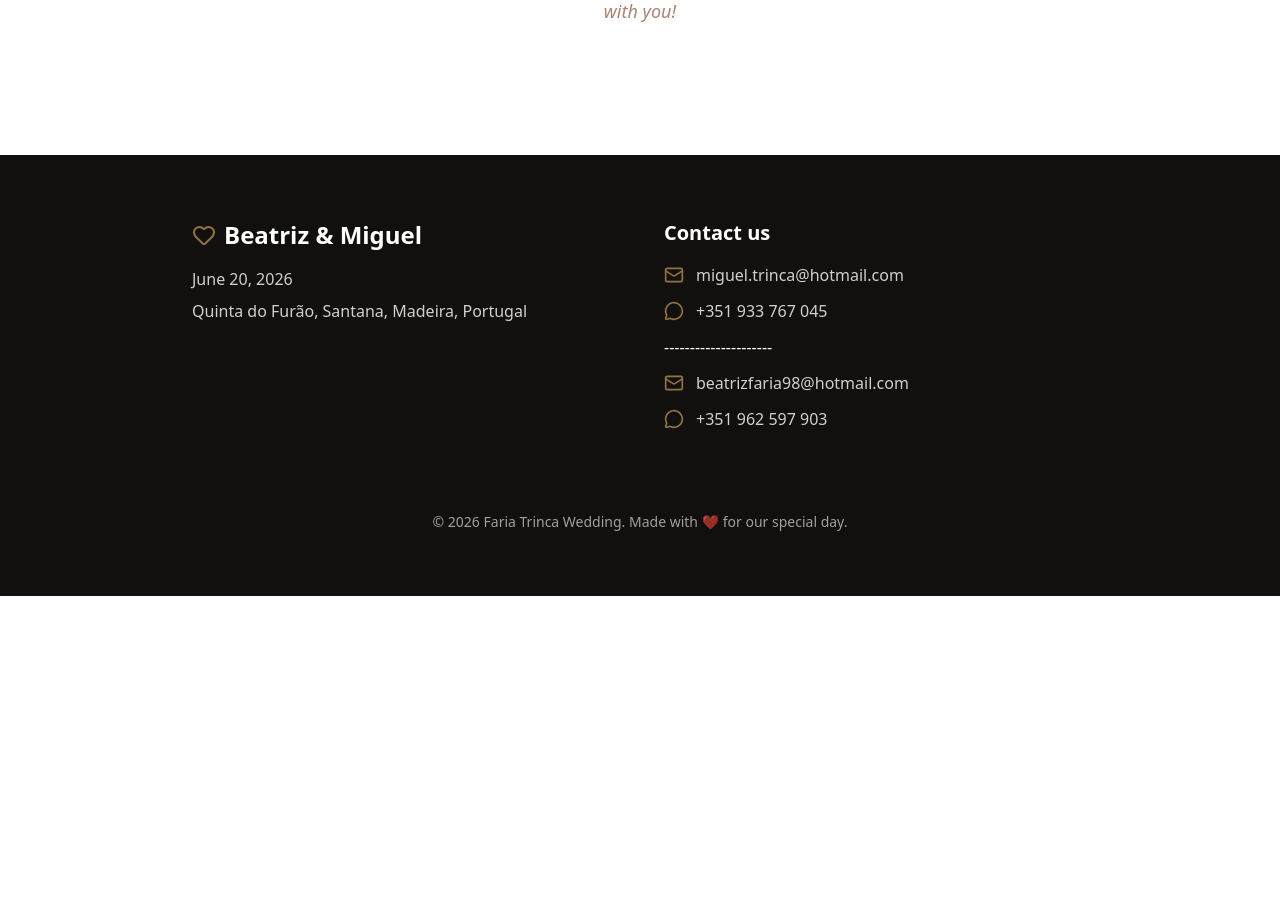
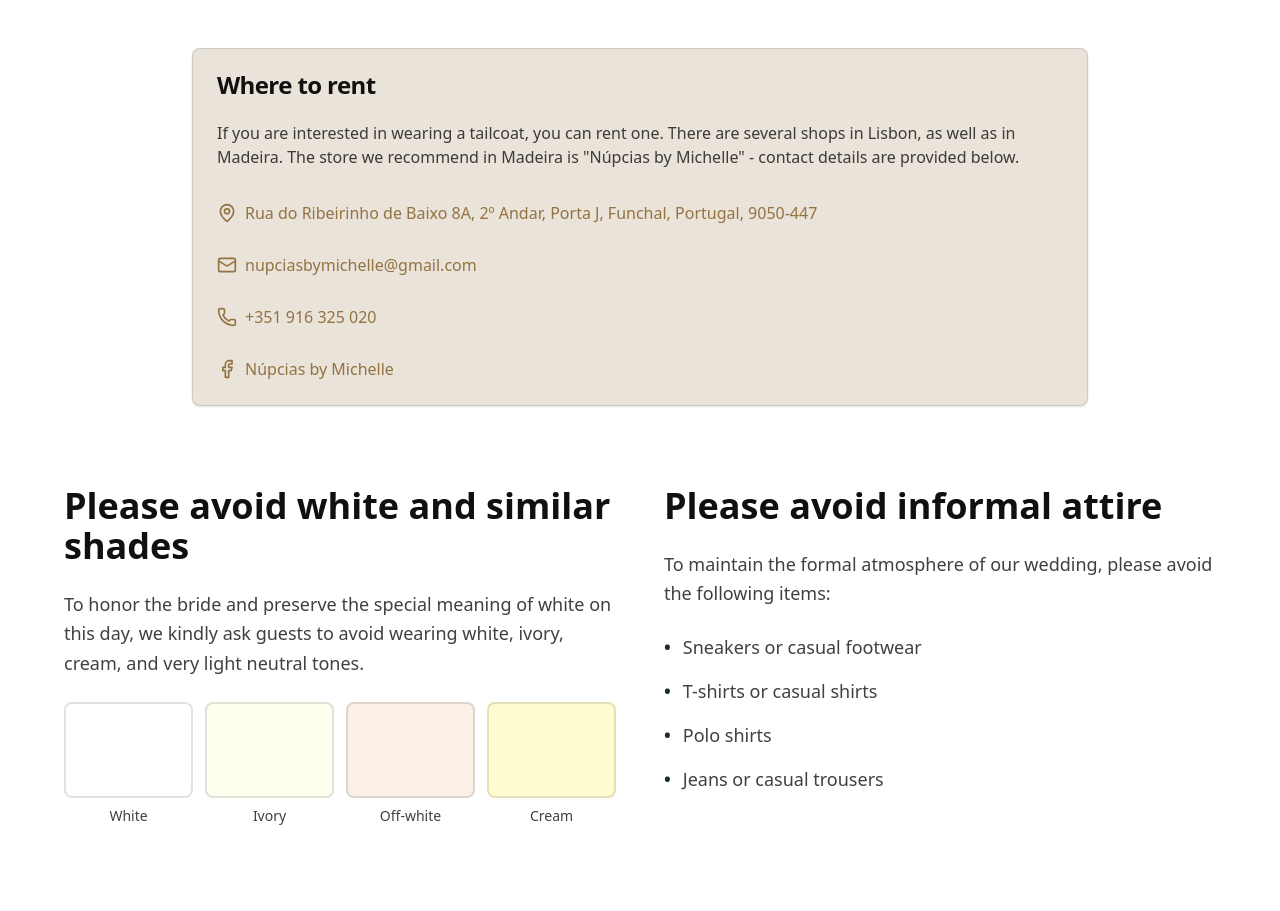
Before and after one commit to MiguelTrinca/wedding-website, a Next.js app: page /dress-code/men in a window 1280 px wide. Shown: the part 1880-2791 px from the top of the page. Before the commit the page ends 2476 px from the top, so only its background shows below. Built offline with nearby package versions, Linux system fonts and the light colour scheme.

Commit message:
Feat (Fraque Rental): Added fraque rental card and re-added the avoiding colors and outfits

```diff
--- a/src/app/dress-code/men/page.tsx
+++ b/src/app/dress-code/men/page.tsx
@@ -6,10 +6,13 @@ import { Carousel, CarouselContent, CarouselItem, CarouselPrevious, CarouselNext
 import { useLanguage } from "@/contexts/LanguageContext"
 import { LanguageProvider } from "@/contexts/LanguageContext"
 import { useState } from "react"
+import { Card, CardContent, CardHeader, CardTitle } from "@/components/ui/card"
+import { Car, Facebook, Link, Mail, MapPin, MessageCircle, Phone } from "lucide-react"
 
 function MenDressCodePageContent() {
   const { t } = useLanguage()
   const [current, setCurrent] = useState(0)
+
   // Real-life tailcoat examples for carousel
   const tailcoatExamples = [
     {
@@ -198,6 +201,119 @@ function MenDressCodePageContent() {
             </div>
           </section>
 
+          {/** Where to Rent */}
+          <section className="py-20 scroll-mt-20">
+          <div className="container mx-auto px-4">
+
+
+            <div className="max-w-4xl mx-auto space-y-8">
+              <Card className="bg-secondary/20">
+                <CardHeader>
+                  <CardTitle className="text-foreground">{t("dressCodeMen.rentFraque")}</CardTitle>
+                </CardHeader>
+                <CardContent>
+                  <p className="text-foreground/80 mb-4">
+                    {t("dressCodeMen.rentFraqueDesc")}
+                  </p>
+                  <div className="flex flex-col gap-3 mt-4">
+                    <div className="inline-flex items-center gap-2 text-secondary hover:text-secondary/80 transition-colors mt-4">
+                      <MapPin className="h-5 w-5" />
+                      <span>Rua do Ribeirinho de Baixo 8A, 2º Andar, Porta J, Funchal, Portugal, 9050-447</span>
+                    </div>
+                    <div className="inline-flex items-center gap-2 text-secondary hover:text-secondary/80 transition-colors mt-4">
+                      <Mail className="h-5 w-5" />
+                      <a
+                        href="mailto:nupciasbymichelle@gmail.com"
+                      >
+                        nupciasbymichelle@gmail.com
+                      </a>
+                    </div>
+                    <div className="inline-flex items-center gap-2 text-secondary hover:text-secondary/80 transition-colors mt-4">
+                      <Phone className="h-5 w-5" />
+                      <span>+351 916 325 020</span>
+                    </div>
+                    <div className="inline-flex items-center gap-2 text-secondary hover:text-secondary/80 transition-colors mt-4">
+                      <Facebook className="h-5 w-5" />
+                      <a href="https://www.facebook.com/nupciasbymichelle">
+                        Núpcias by Michelle
+                      </a>
+                    </div>
+                  </div>
+                </CardContent>
+              </Card>
+            </div>
+          </div>
+        </section>
+
+
+          {/* 6. Avoid Section – Attire & Colors */}
+          <section className="mb-20">
+            <div className="max-w-6xl mx-auto">
+              <div className="grid md:grid-cols-2 gap-12 items-start">
+
+                {/* First Column: Colors */}
+                <div>
+                  <h2 className="text-3xl md:text-4xl font-bold text-foreground mb-6">
+                    {t("dressCodeWomen.avoidWhite")}
+                  </h2>
+
+                  <p className="text-lg text-foreground/80 mb-6 leading-relaxed">
+                    {t("dressCodeWomen.avoidWhiteDesc")}
+                  </p>
+
+                  {/* Color Swatches */}
+                  <div className="grid grid-cols-4 gap-3">
+                    <div className="space-y-2">
+                      <div className="h-24 rounded-lg border-2 border-gray-300 bg-white"></div>
+                      <p className="text-sm text-center text-foreground/80 ">{t("dressCodeWomen.colorWhite")}</p>
+                    </div>
+                    <div className="space-y-2">
+                      <div className="h-24 rounded-lg border-2 border-gray-300 bg-[#FFFFF0]"></div>
+                      <p className="text-sm text-center text-foreground/80 ">{t("dressCodeWomen.colorIvory")}</p>
+                    </div>
+                    <div className="space-y-2">
+                      <div className="h-24 rounded-lg border-2 border-gray-300 bg-[#FAF0E6]"></div>
+                      <p className="text-sm text-center text-foreground/80 ">{t("dressCodeWomen.colorOffWhite")}</p>
+                    </div>
+                    <div className="space-y-2">
+                      <div className="h-24 rounded-lg border-2 border-gray-300 bg-[#FFFDD0]"></div>
+                      <p className="text-sm text-center text-foreground/80 ">{t("dressCodeWomen.colorCream")}</p>
+                    </div>
+                  </div>
+                </div>
+
+                {/* Second Column: Informal Attire */}
+                <div>
+                  <h2 className="text-3xl md:text-4xl font-bold text-foreground mb-6">
+                    {t("dressCodeMen.avoidInformal")}
+                  </h2>
+
+                  <p className="text-lg text-foreground/80 mb-6 leading-relaxed">
+                    {t("dressCodeMen.avoidInformalDesc")}
+                  </p>
+
+                  <ul className="space-y-4 text-lg text-foreground/80">
+                    <li className="flex items-start">
+                      <span className="mr-3 text-primary font-bold">•</span>
+                      <span>{t("dressCodeMen.avoidSneakers")}</span>
+                    </li>
+                    <li className="flex items-start">
+                      <span className="mr-3 text-primary font-bold">•</span>
+                      <span>{t("dressCodeMen.avoidTshirts")}</span>
+                    </li>
+                    <li className="flex items-start">
+                      <span className="mr-3 text-primary font-bold">•</span>
+                      <span>{t("dressCodeMen.avoidPolo")}</span>
+                    </li>
+                    <li className="flex items-start">
+                      <span className="mr-3 text-primary font-bold">•</span>
+                      <span>{t("dressCodeMen.avoidJeans")}</span>
+                    </li>
+                  </ul>
+                </div>
+              </div>
+            </div>
+          </section>
 
           {/* 7. Closing Note Section */}
           <section className="mb-12">
--- a/src/components/Footer.tsx
+++ b/src/components/Footer.tsx
@@ -1,6 +1,6 @@
 "use client"
 
-import { Heart, Mail, Phone, MapPin } from "lucide-react"
+import { Heart, Mail, } from "lucide-react"
 import { useLanguage } from "@/contexts/LanguageContext"
 import { MessageCircle  } from "lucide-react"
 
--- a/src/contexts/LanguageContext.tsx
+++ b/src/contexts/LanguageContext.tsx
@@ -200,7 +200,7 @@ const translations: Record<Language, Record<string, string>> = {
     "dressCodeWomen.closing": "Thank you for taking the time to review our dress code guidelines. We can’t wait to celebrate with you!",
 
     // Dress Code Men
-    "dressCodeMen.title": "Dress Code for Men",
+    "dressCodeMen.title": "Dress code for men",
     "dressCodeMen.description": "The groom will be wearing a tailcoat for the wedding. Therefore, he invites the guests on his side to also wear a tailcoat.",
     "dressCodeMen.howToWear": "How to wear a traditional tailcoat",
     "dressCodeMen.tailcoatJacket": "Tailcoat",
@@ -223,6 +223,8 @@ const translations: Record<Language, Record<string, string>> = {
     "dressCodeMen.avoidPolo": "Polo shirts",
     "dressCodeMen.avoidJeans": "Jeans or casual trousers",
     "dressCodeMen.closing": "Thank you for taking the time to review our dress code guidelines. We can’t wait to celebrate with you!",
+    "dressCodeMen.rentFraque": "Where to rent",
+  "dressCodeMen.rentFraqueDesc": "If you are interested in wearing a tailcoat, you can rent one. There are several shops in Lisbon, as well as in Madeira. The store we recommend in Madeira is \"Núpcias by Michelle\" - contact details are provided below.",
 
     // HoneyPot
     "honeyPot.title": "Honey Pot",
@@ -436,7 +438,7 @@ const translations: Record<Language, Record<string, string>> = {
     "dressCodeWomen.closing": "Obrigado por terem tirado tempo para rever as nossas diretrizes de código de vestuário. Mal podemos esperar para celebrar convosco!",
 
     // Dress Code Men
-    "dressCodeMen.title": "Código de Vestuário para Homens",
+    "dressCodeMen.title": "Código de vestuário para homens",
     "dressCodeMen.description": "O noivo vai usar um fraque como fato de casamento. Deste modo, convida os convidados da sua parte a vestirem também um fraque.",
     "dressCodeMen.howToWear": "Como usar uma fraque tradicional",
     "dressCodeMen.tailcoatJacket": "Fraque",
@@ -444,7 +446,7 @@ const translations: Record<Language, Record<string, string>> = {
     "dressCodeMen.shirt": "Camisa",
     "dressCodeMen.shirtDesc": "Uma camisa formal branca e nítida com colarinho de asa ou colarinho virado.",
     "dressCodeMen.waistcoat": "Colete",
-    "dressCodeMen.waistcoatDesc": "Um colete correspondente usado sob a casaca, tipicamente preto ou correspondente à casaca.",
+    "dressCodeMen.waistcoatDesc": "Um colete correspondente usado sob ao fraque, tipicamente preto ou correspondente ao fraque.",
     "dressCodeMen.tie": "Gravata",
     "dressCodeMen.tieDesc": "Gravata à escolha.",
     "dressCodeMen.trousers": "Calças",
@@ -456,9 +458,11 @@ const translations: Record<Language, Record<string, string>> = {
     "dressCodeMen.avoidInformalDesc": "Para manter a atmosfera formal do nosso casamento, por favor evitem os seguintes itens:",
     "dressCodeMen.avoidSneakers": "Sapatilhas ou calçado casual",
     "dressCodeMen.avoidTshirts": "T-shirts ou camisas casuais",
-    "dressCodeMen.avoidPolo": "Camisas polo",
+    "dressCodeMen.avoidPolo": "Polo",
     "dressCodeMen.avoidJeans": "Jeans ou calças casuais",
     "dressCodeMen.closing": "Obrigado por terem tirado tempo para rever as nossas diretrizes de código de vestuário. Mal podemos esperar para celebrar convosco!",
+    "dressCodeMen.rentFraque": "Onde pode alugar",
+    "dressCodeMen.rentFraqueDesc": "Se estiverem interessados a usar fraque podem alugar. Exsitem várias lojas em Lisboa, mas também na Madeira. A loja que recomendamos na Madeira é a \"Núpcias by Michelle\", seguem-se os contactos.",
 
     // HoneyPot
     "honeyPot.title": "Honey Pot",
```
